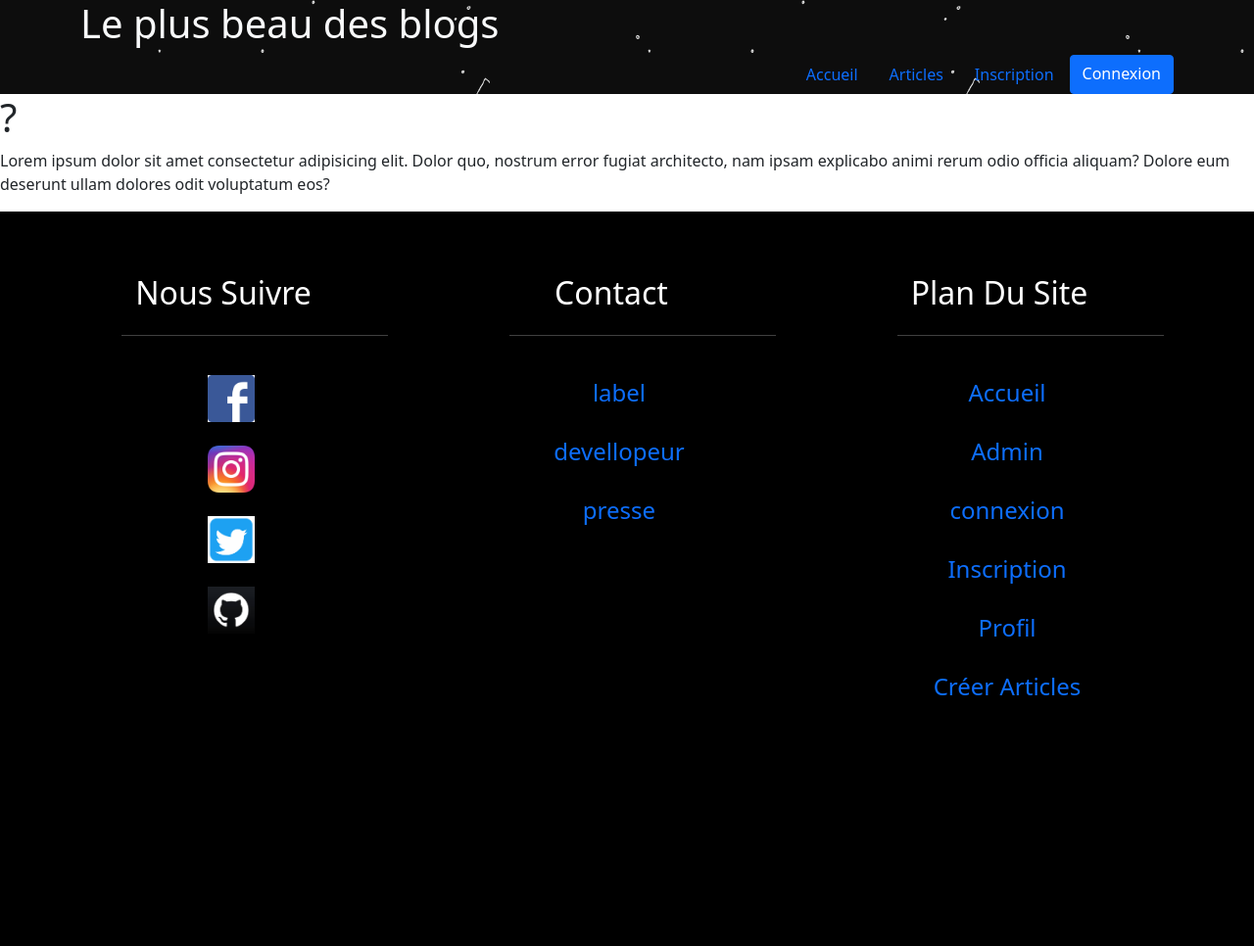
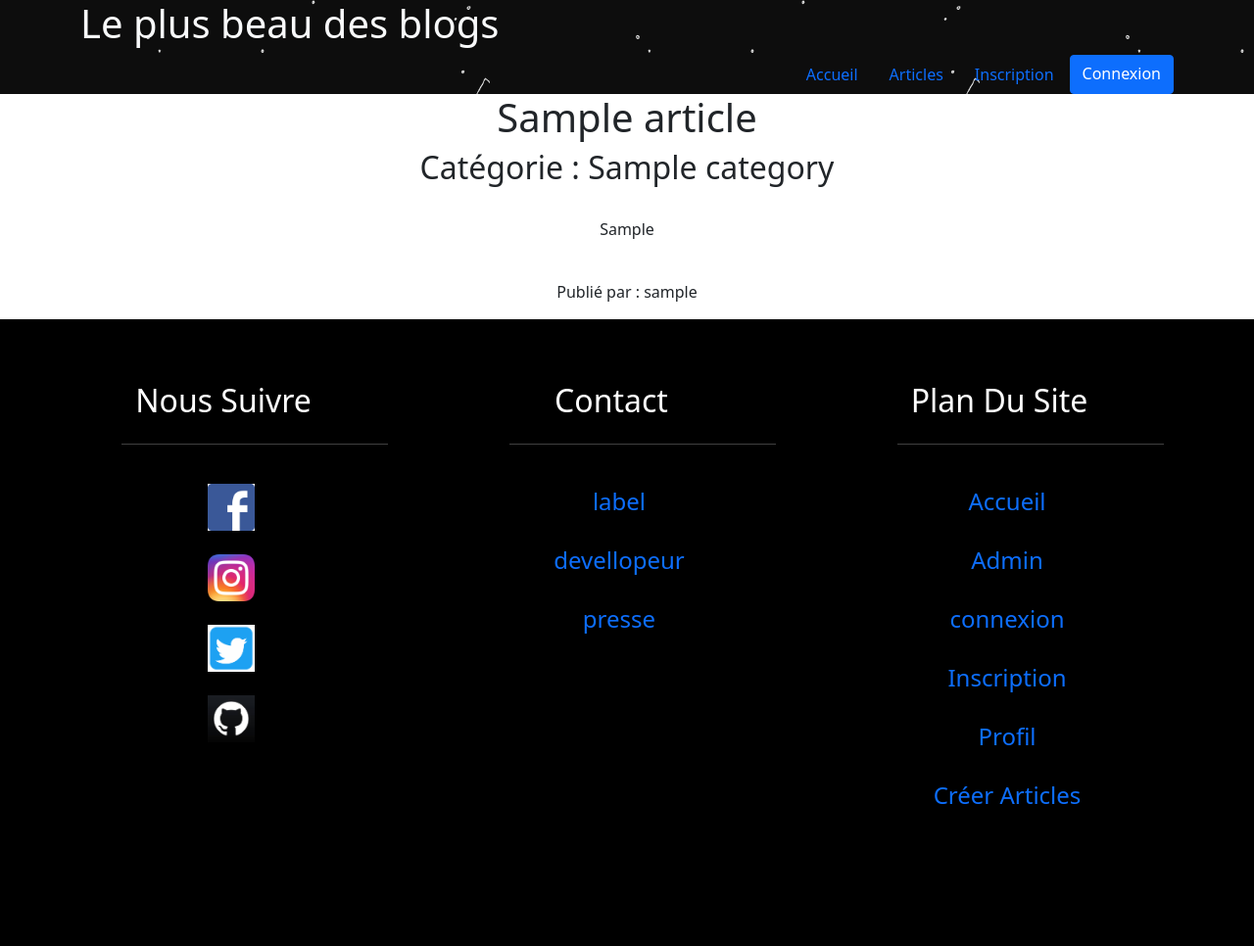
Before and after one commit to marc-keil/blog, a PHP site: page / in a window 1280 px wide. Shown: the whole page at 98% size. Before the commit the page ends 710 px from the top, so only its background shows below. Run offline with PHP 8.4, Linux system fonts and the light colour scheme; tables that the repository leaves empty or names only in its code hold one stand-in row (values such as "Sample post").

Commit message:
fini l'index et changement article pour eviter l'overflow dans article

```diff
--- a/article.php
+++ b/article.php
@@ -108,7 +108,7 @@ if (isset($_SESSION['id'])) {
                     <hr class="text-light ">
 
 
-                    <div class="text-light text-center pt-3">
+                    <div class="legrosarticle">
                         <p">
                             <?php echo "article :" . " " . strip_tags($articles["article"]);  ?>
                             </p>
--- a/css/style.css
+++ b/css/style.css
@@ -1,14 +1,17 @@
 #fondHead {
   background-image: url(../images/fondHead.gif);
 }
-
+html {
+  overflow-y: scroll;
+  overflow-x: hidden;
+}
 .dropdown {
   position: relative;
   display: inline-block;
 }
-/* a{
-  font-size: 120%;
-} */
+.charlie{
+  text-decoration: none;
+}
 .dropdown-content {
   display: none;
   position: absolute;
@@ -252,3 +255,35 @@ input{
 .red{
   background-color: rgb(255, 0, 0);
 }
+.letextewoula {
+  width: 80vw;
+
+
+
+
+}
+
+.letextewoula p{
+
+height: fit-content;
+overflow-wrap: break-word;
+text-align: center;
+
+}
+
+.legrosarticle {
+  padding-right: 8rem;
+  padding-left: 8rem;
+  text-align: center;
+  padding-top: 3px;
+  height: fit-content;
+  overflow-wrap: break-word;
+  color: white;
+}
+
+.jaimecentrer {
+  width: 100vw;
+  display: flex;
+  flex-direction: column;
+  align-items: center;
+}
--- a/index.php
+++ b/index.php
@@ -2,12 +2,20 @@
 require_once("config/bdd.php");
 $sql = "SELECT * FROM categories";
 $req = $bdd->prepare($sql);
-$req->execute()
+$req->execute();
+
+
+$troisdernierarticlesql = "SELECT categories.nom, articles.id, articles.article, articles.id_utilisateur, articles.id_categorie, articles.date, articles.titre, utilisateurs.login FROM `articles` INNER JOIN categories ON articles.id_categorie = categories.id INNER JOIN utilisateurs ON utilisateurs.id = articles.id_utilisateur ORDER BY date DESC LIMIT 0,3";
+$requetearticle = $bdd->prepare($troisdernierarticlesql);
+$requetearticle->execute();
+$article = $requetearticle->fetchAll();
+
+
 
 ?>
 
 <head>
-    <link rel="stylesheet" type="text/css" href="css/style.css">
+
     <title>Index</title>
 </head>
 
@@ -21,9 +29,24 @@ $req->execute()
         }
         ?>
     </header>
+
     <main>
-        <h1>?</h1>
-        <p>Lorem ipsum dolor sit amet consectetur adipisicing elit. Dolor quo, nostrum error fugiat architecto, nam ipsam explicabo animi rerum odio officia aliquam? Dolore eum deserunt ullam dolores odit voluptatum eos?</p>
+        <?php foreach ($article as $a) { ?> <div class="jaimecentrer">
+            <h1><?= $a['titre'] ?></h1>
+            <h2>Catégorie : <?= $a['nom'] ?></h2><br>
+            <div class="letextewoula">  <p><?= $a['article'] ?>
+
+            <?php
+            $articlelenght = strlen($a['article']);
+            if ($articlelenght > 200){ ?>
+            <a class="charlie" href="article.php?article=<?= $a['id'] ?>" ><br>Lire la suite de l'article...</a>
+           <?php } ?>
+
+            </p></div>
+            <br>
+            <p>Publié par : <?= $a['login'] ?></p>
+        <?php  } ?>
+            </div>
     </main>
     <footer>
         <?php
```
